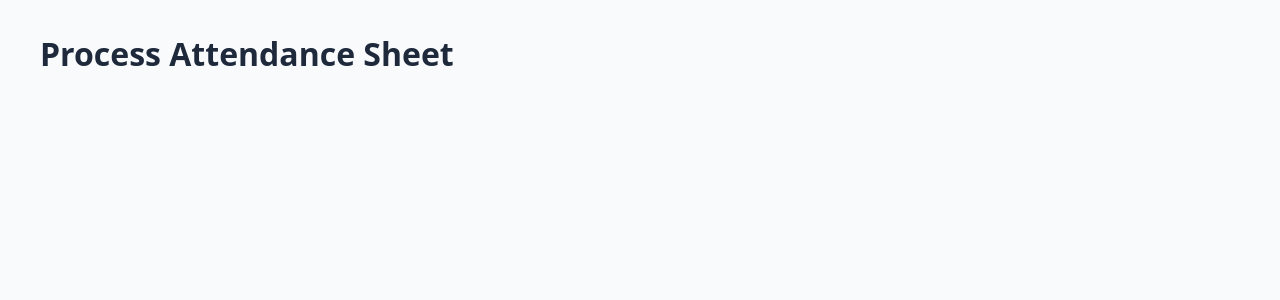
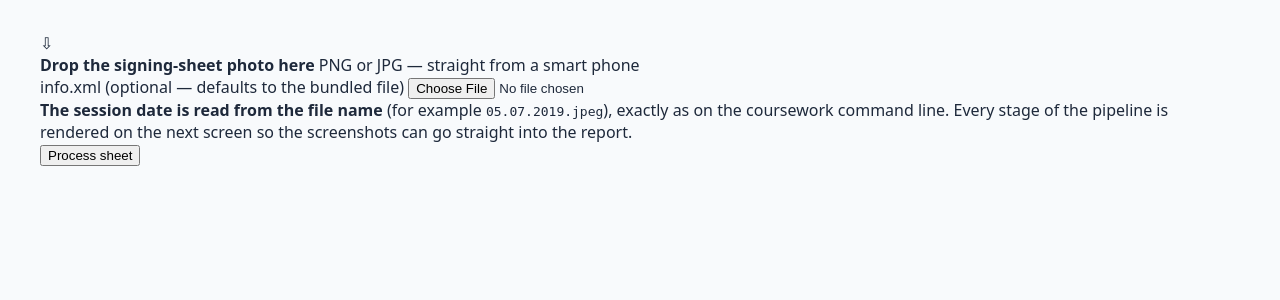
Before and after one commit to KaniLeenas/Student-Attendance-Management-System-CGV, a Flask app: template templates/process.html in a window 1280 px wide. Shown: the part 54-354 px from the top of the page. Run offline with Flask 3, Linux system fonts and the light colour scheme; the template is opened without the code that fills it, so the values that code supplies are empty; parts of the project's set-up code (start-up, migrations or seed data) failed here and were passed over.

Commit message:
Updated process page

```diff
--- a/templates/process.html
+++ b/templates/process.html
@@ -1,5 +1,34 @@
-{% extends 'base.html' %}
-{% block title %}Process Attendance Sheet - SAMS{% endblock %}
+{% extends "base.html" %}
+{% block title %}Process{% endblock %}
+{% block heading %}Process a signing sheet{% endblock %}
+{% block sub %}Upload the photograph and info.xml &mdash; equivalent to
+<code>python sams.py 05.07.2019.jpeg info.xml</code>{% endblock %}
+
 {% block content %}
-<h1>Process Attendance Sheet</h1>
+<form class="card upload" method="post" enctype="multipart/form-data">
+  <label class="drop" id="drop">
+    <input type="file" name="sheet" id="sheet" accept="image/*" hidden>
+    <div class="drop-in">
+      <div class="ico">&#8681;</div>
+      <b>Drop the signing-sheet photo here</b>
+      <span id="fname">PNG or JPG &mdash; straight from a smart phone</span>
+    </div>
+  </label>
+
+  <label class="field">
+    <span>info.xml (optional &mdash; defaults to the bundled file)</span>
+    <input type="file" name="info" accept=".xml">
+  </label>
+
+  <div class="hint">
+    <b>The session date is read from the file name</b> (for example
+    <code>05.07.2019.jpeg</code>), exactly as on the coursework command line.
+    Every stage of the pipeline is rendered on the next screen so the
+    screenshots can go straight into the report.
+  </div>
+
+  <button class="btn primary lg" type="submit">Process sheet</button>
+</form>
 {% endblock %}
+
+{% block scripts %}<script>SAMS.dropzone();</script>{% endblock %}
```
